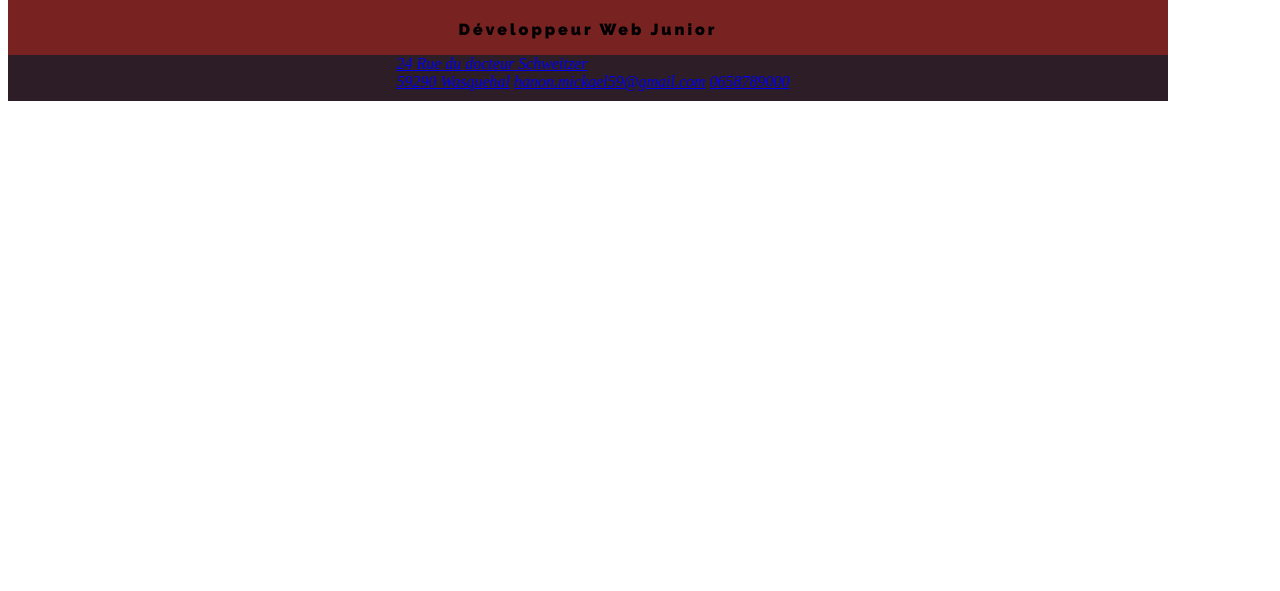
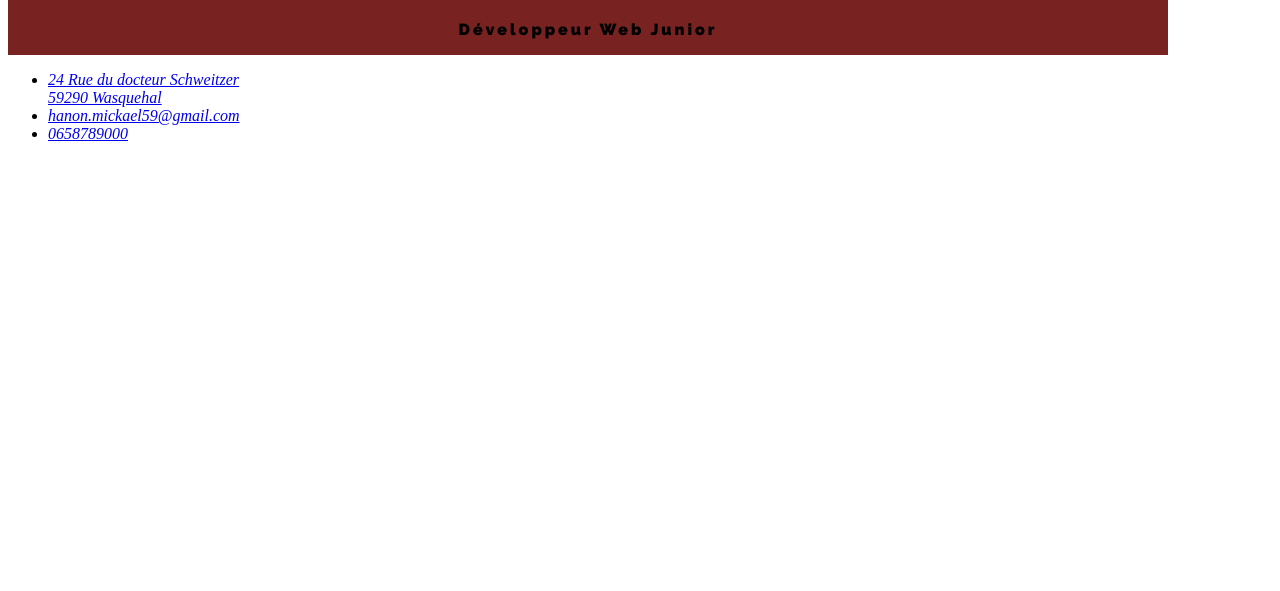
Before and after one commit to Diablo5929/mon-premier-cv, a plain HTML site: page index.html in a window 1280 px wide. Shown: the part 209-800 px from the top of the page. Drawn offline with Linux system fonts and the light colour scheme; files whose address does not match are found by name.

Commit message:
Mise a jour du contact

```diff
--- a/index.html
+++ b/index.html
@@ -18,13 +18,15 @@
             <p>Développeur Web Junior</p>
         </section>
          <!-- contact -->
-        <section id="flex-row">
-            <address>
-                <a href="#">24 Rue du docteur Schweitzer<br>59290 Wasquehal</a>
-                <a href="mailto:hanon.mickael59@gmail.com">hanon.mickael59@gmail.com</a>
-                <a href="tel:0658789000">0658789000</a>
-            </address>
-        </section>
+    <section id="flexbox">
+        <address>
+            <ul>
+                <li><a href="#">24 Rue du docteur Schweitzer<br>59290 Wasquehal</a></li>
+                <li><a href="mailto:hanon.mickael59@gmail.com">hanon.mickael59@gmail.com</a></li>
+                <li><a href="tel:0658789000">0658789000</a></li>
+            </ul>
+        </address>
+    </section>
     </header>
     <main></main>
     <footer></footer>
```
